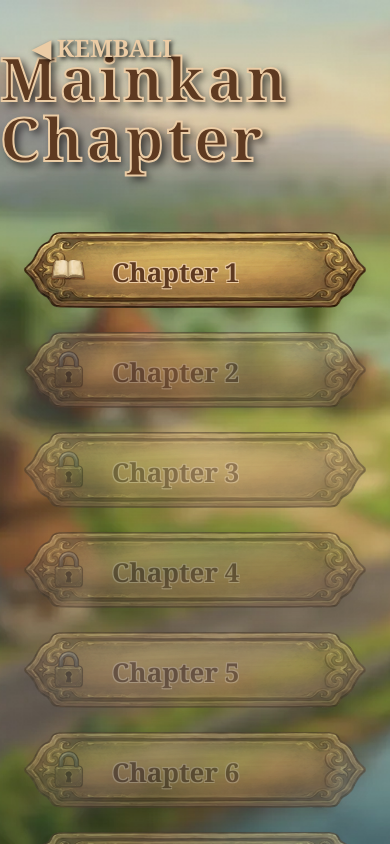
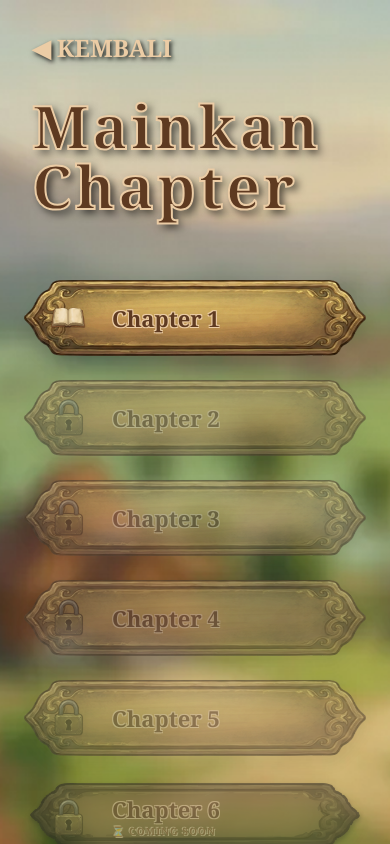
Before and after one commit to Ftih07/suara-yang-didengar, a Next.js app: page / in a window 390 px wide. Both pictures are taken after a click on the button "MAIN CHAPTER". Shown: the top 844 px of the page. Built offline with nearby package versions, Linux system fonts and the light colour scheme.

Commit message:
Update UI Mobile for better experience,add fullscreen feature, reset hard data feature

```diff
--- a/components/MainMenu.tsx
+++ b/components/MainMenu.tsx
@@ -2,7 +2,12 @@
 
 import { useEffect, useState } from "react";
 import Image from "next/image";
-import { hasSavedGame, loadGame, getPlayedChapters } from "../lib/game";
+import {
+  hasSavedGame,
+  loadGame,
+  getPlayedChapters,
+  hardResetGame,
+} from "../lib/game";
 import { GameState } from "@/types/chapter-data";
 type MainMenuProps = {
   onSelectChapter: (startId: string) => void;
@@ -81,8 +86,10 @@ export default function MainMenu({
   const [showModal, setShowModal] = useState(false);
   const [showStatusModal, setShowStatusModal] = useState(false);
   const [savedStats, setSavedStats] = useState<GameState | null>(null);
-  const [selectedChapterId, setSelectedChapterId] = useState<string | null>(null);
-  const [menuView, setMenuView] = useState<'main' | 'chapterSelect'>('main');
+  const [selectedChapterId, setSelectedChapterId] = useState<string | null>(
+    null,
+  );
+  const [menuView, setMenuView] = useState<"main" | "chapterSelect">("main");
   const [playedChapters, setPlayedChapters] = useState<string[]>([]);
 
   useEffect(() => {
@@ -109,6 +116,22 @@ export default function MainMenu({
     setSelectedChapterId(null);
   };
 
+  // Fungsi untuk mereset total semua progress game
+  const handleResetData = () => {
+    const confirmReset = window.confirm(
+      "AWAS! Tindakan ini akan menghapus SEMUA progress chapter yang sudah terbuka dan data save Anda. Apakah Anda benar-benar yakin?",
+    );
+
+    if (confirmReset) {
+      hardResetGame();
+      // Update state supaya UI langsung berubah
+      setHasSave(false);
+      setPlayedChapters([]);
+      alert("Semua data berhasil direset. Memulai lembaran baru!");
+      window.location.reload(); // Refresh halaman biar bersih total
+    }
+  };
+
   // Fungsi untuk menampilkan Status Desa
   const handleShowStatus = () => {
     const savedData = loadGame();
@@ -122,15 +145,67 @@ export default function MainMenu({
 
   const chapters = [
     { id: 1, title: "Chapter 1", startId: "ch1_intro", locked: false }, // selalu terbuka, starting point
-    { id: 2, title: "Chapter 2", startId: "ch2_intro", locked: !playedChapters.includes("ch1") },
-    { id: 3, title: "Chapter 3", startId: "ch3_intro", locked: !playedChapters.includes("ch2") },
-    { id: 4, title: "Chapter 4", startId: "ch4_intro", locked: !playedChapters.includes("ch3") },
-    { id: 5, title: "Chapter 5", startId: "ch5_intro", locked: !playedChapters.includes("ch4") },
-    { id: 6, title: "Chapter 6", startId: "ch6_intro", locked: true },
-    { id: 7, title: "Chapter 7", startId: "ch7_intro", locked: true },
-    { id: 8, title: "Chapter 8", startId: "ch8_intro", locked: true },
-    { id: 9, title: "Chapter 9", startId: "ch9_intro", locked: true },
-    { id: 10, title: "Chapter 10", startId: "ch10_intro", locked: true },
+    {
+      id: 2,
+      title: "Chapter 2",
+      startId: "ch2_intro",
+      locked: !playedChapters.includes("ch1"),
+    },
+    {
+      id: 3,
+      title: "Chapter 3",
+      startId: "ch3_intro",
+      locked: !playedChapters.includes("ch2"),
+    },
+    {
+      id: 4,
+      title: "Chapter 4",
+      startId: "ch4_intro",
+      locked: !playedChapters.includes("ch3"),
+    },
+    {
+      id: 5,
+      title: "Chapter 5",
+      startId: "ch5_intro",
+      locked: !playedChapters.includes("ch4"),
+    },
+
+    // Tambahkan isPermanentLock: true untuk chapter yang belum tersedia
+    {
+      id: 6,
+      title: "Chapter 6",
+      startId: "ch6_intro",
+      locked: true,
+      isPermanentLock: true,
+    },
+    {
+      id: 7,
+      title: "Chapter 7",
+      startId: "ch7_intro",
+      locked: true,
+      isPermanentLock: true,
+    },
+    {
+      id: 8,
+      title: "Chapter 8",
+      startId: "ch8_intro",
+      locked: true,
+      isPermanentLock: true,
+    },
+    {
+      id: 9,
+      title: "Chapter 9",
+      startId: "ch9_intro",
+      locked: true,
+      isPermanentLock: true,
+    },
+    {
+      id: 10,
+      title: "Chapter 10",
+      startId: "ch10_intro",
+      locked: true,
+      isPermanentLock: true,
+    },
   ];
 
   const handleChapterClick = (chapter: {
@@ -178,7 +253,7 @@ export default function MainMenu({
   );
 
   return (
-    <div className="relative w-full h-screen bg-black flex flex-col items-center justify-center font-serif overflow-hidden select-none">
+    <div className="relative w-full min-h-[100dvh] bg-black flex flex-col items-center justify-start md:justify-center font-serif overflow-y-auto overflow-x-hidden select-none pb-16">
       {/* Background Image */}
       <div className="absolute inset-0">
         <Image
@@ -210,7 +285,7 @@ export default function MainMenu({
           {/* Title */}
           <div className="mb-14">
             <h1
-              className="text-6xl md:text-[80px] font-black tracking-widest text-[#5e3a21] text-center px-4"
+              className="text-5xl md:text-6xl md:text-[80px] font-black tracking-widest text-[#5e3a21] text-center px-4 mt-12 md:mt-0"
               style={{
                 fontFamily: "Georgia, serif",
                 WebkitTextStroke: "3px #ebcca5",
@@ -233,8 +308,12 @@ export default function MainMenu({
             {/* Tombol Status Desa sekarang punya fungsi */}
             <WoodButton onClick={handleShowStatus}>STATUS DESA</WoodButton>
 
-            <WoodButton onClick={() => { }}>PENGATURAN</WoodButton>
-            <WoodButton onClick={() => { }}>KREDIT</WoodButton>
+            <WoodButton onClick={() => {}}>PENGATURAN</WoodButton>
+
+            {/* Ubah onClick di sini */}
+            <WoodButton onClick={handleResetData}>RESET DATA</WoodButton>
+
+            <WoodButton onClick={() => {}}>KREDIT</WoodButton>
           </div>
         </div>
       )}
@@ -252,7 +331,7 @@ export default function MainMenu({
 
           {/* Title */}
           <h2
-            className="text-6xl font-black mb-16 tracking-wider"
+            className="text-6xl font-black mb-16 tracking-wider mt-12 md:mt-0 ml-8 md:ml-0"
             style={{
               color: "#5e3a21",
               WebkitTextStroke: "2px #ebcca5",
@@ -270,13 +349,19 @@ export default function MainMenu({
                 key={chapter.id}
                 onClick={() => handleChapterClick(chapter)}
                 disabled={chapter.locked}
-                className={`relative flex items-center h-19 w-full transition-all duration-300 ${chapter.locked
+                className={`relative flex items-center h-19 w-full transition-all duration-300 ${
+                  chapter.locked
                     ? "opacity-60 cursor-not-allowed contrast-75"
                     : "hover:scale-105 active:scale-95 cursor-pointer"
                 }`}
               >
+                {/* --- UPDATE DISINI: Gambar bg berubah berdasarkan isPermanentLock --- */}
                 <Image
-                  src="/ui/txt box 1.png"
+                  src={
+                    chapter.isPermanentLock
+                      ? "/ui/txt box 2.png"
+                      : "/ui/txt box 1.png"
+                  }
                   alt="btn bg"
                   fill
                   className="object-fill drop-shadow-xl pointer-events-none"
@@ -304,23 +389,45 @@ export default function MainMenu({
                   )}
                 </div>
 
-                {/* Chapter Title */}
+                {/* Chapter Title & Coming Soon */}
+                <div className="relative z-10 ml-6 flex flex-col items-start justify-center">
                   <span
-                  className="relative z-10 text-[26px] font-bold ml-6 mt-1"
+                    className="text-[22px] md:text-[26px] font-bold"
                     style={{
                       color: "#5e3a21",
                       textShadow:
                         "1px 1px 0px #ebcca5, -1px -1px 0px #ebcca5, 1px -1px 0px #ebcca5, -1px 1px 0px #ebcca5",
                       fontFamily: "Georgia, serif",
+                      lineHeight: "1.1",
                     }}
                   >
                     {chapter.title}
                   </span>
+
+                  {/* Munculkan tulisan Coming Soon khusus untuk yang permanent lock */}
+                  {chapter.isPermanentLock && (
+                    <span
+                      className="text-[10px] md:text-xs font-black tracking-widest uppercase mt-0.5"
+                      style={{
+                        color: "#8c5e35",
+                        textShadow:
+                          "1px 1px 0px #ebcca5, -1px -1px 0px #ebcca5",
+                        fontFamily: "Georgia, serif",
+                      }}
+                    >
+                      ⏳ Coming Soon
+                    </span>
+                  )}
+                </div>
+
+                {/* Checklist jika sudah dimainkan */}
                 {playedChapters.includes(chapter.startId.split("_")[0]) && (
                   <span
                     className="absolute right-6 z-20 text-[28px]"
                     title="Sudah dimainkan"
-                    style={{ filter: "drop-shadow(0px 0px 6px rgba(34, 197, 94, 0.8))" }}
+                    style={{
+                      filter: "drop-shadow(0px 0px 6px rgba(34, 197, 94, 0.8))",
+                    }}
                   >
                     ✅
                   </span>
--- a/lib/game.ts
+++ b/lib/game.ts
@@ -53,7 +53,7 @@ export const saveGame = (currentSceneId: string, stats: GameState): void => {
         const saveData: SaveData = {
             currentSceneId,
             stats,
-            chapterId: currentSceneId.split("-")[0], // Extract chapter ID from scene ID
+            chapterId: currentSceneId.split("_")[0], // Extract chapter ID from scene ID
             timestamp: Date.now(),
         };
         localStorage.setItem(AUTOSAVE_KEY, JSON.stringify(saveData));
@@ -144,3 +144,17 @@ export const markChapterPlayed = (chapterId: string, finalStats: GameState): voi
         console.error("Failed to mark chapter as played:", error);
     }
 };
+
+/**
+ * FITUR TAMBAHAN: Hapus TOTAL semua data (Cocok buat tombol Reset di menu Pengaturan)
+ */
+export const hardResetGame = (): void => {
+  try {
+    if (typeof window === "undefined") return;
+    localStorage.removeItem(AUTOSAVE_KEY);
+    localStorage.removeItem(PLAYED_CHAPTERS_KEY);
+    localStorage.removeItem(CHAPTER_STATS_KEY);
+  } catch (error) {
+    console.error("Failed to hard reset game:", error);
+  }
+};
```
Also changed, not shown: components/GameScreen.tsx (+135 -55 lines), public/ui/txt box 2.png (added). Lines whose indentation alone changed are shown as unchanged.
